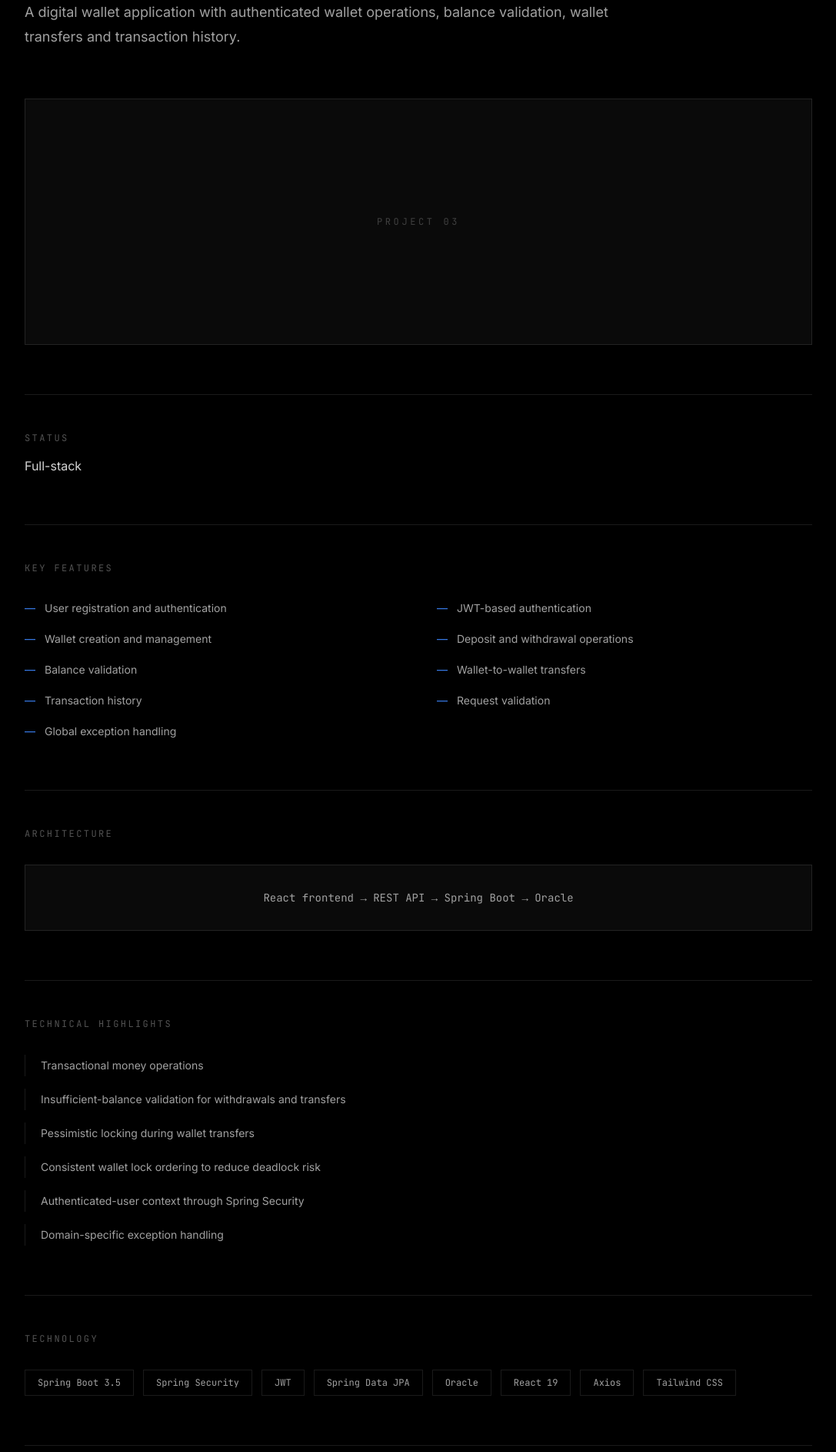
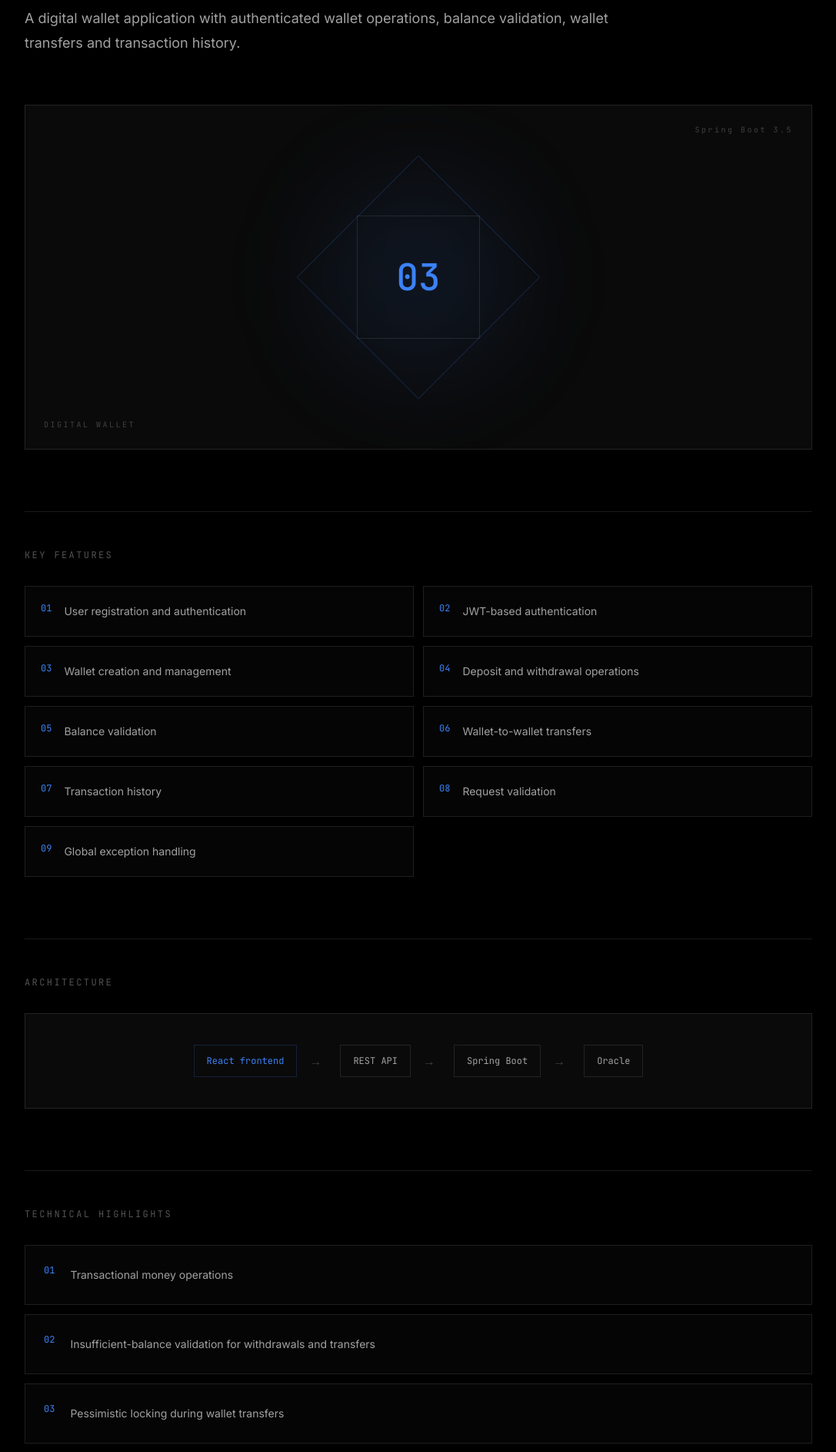
Before and after one commit to sunny-kumar-rana/portfolio, a React app: page /projects/digital-wallet in a window 1280 px wide. Shown: the part 380-2266 px from the top of the page at 77% size, without its empty margins (96-1183 px from the left). Built offline with nearby package versions, Linux system fonts and the light colour scheme; the HTML template or start-up script is replaced by a standard one.

Commit message:
project details page overhaul

```diff
--- a/src/pages/ProjectDetails.jsx
+++ b/src/pages/ProjectDetails.jsx
@@ -50,6 +50,8 @@ function ProjectDetails() {
 
                 {/* Header */}
                 <header className="mt-16">
+                    <div className="flex flex-col gap-8 lg:flex-row lg:items-end lg:justify-between">
+                        <div>
                             <p
                                 className={`font-mono text-xs tracking-[0.25em] ${accentClass}`}
                             >
@@ -63,47 +65,79 @@ function ProjectDetails() {
                             <p className="mt-3 text-lg text-neutral-500">
                                 {project.subtitle}
                             </p>
+                        </div>
 
-                    <p className="mt-8 max-w-3xl text-lg leading-8 text-neutral-400">
+                        <span className="font-mono text-xs tracking-[0.2em] text-neutral-600">
+                            {project.status}
+                        </span>
+                    </div>
+
+                    <p className="mt-10 max-w-3xl text-lg leading-8 text-neutral-400">
                         {project.description}
                     </p>
                 </header>
 
-                {/* Project visual placeholder */}
-                <div className="mt-16 flex min-h-80 items-center justify-center border border-white/10 bg-neutral-950">
+                {/* Project visual */}
+                <div className="group relative mt-16 flex min-h-80 items-center justify-center overflow-hidden border border-white/10 bg-neutral-950 transition-all duration-500 hover:border-white/20 lg:min-h-[28rem]">
                     <div
-                        className={`font-mono text-xs tracking-[0.3em] text-neutral-700`}
+                        className={`absolute h-64 w-64 rounded-full ${project.accent === 'red'
+                            ? 'bg-accent-red/10'
+                            : 'bg-accent-blue/10'
+                            } blur-3xl transition-all duration-700 group-hover:scale-125 group-hover:opacity-80`}
+                    />
+
+                    <div
+                        className={`relative flex h-56 w-56 rotate-45 items-center justify-center border ${project.accent === 'red'
+                            ? 'border-accent-red/20'
+                            : 'border-accent-blue/20'
+                            } transition-transform duration-700 group-hover:rotate-[135deg]`}
                     >
-                        PROJECT {project.number}
+                        <div className="flex h-40 w-40 -rotate-45 items-center justify-center border border-white/10 transition-transform duration-700 group-hover:-rotate-[135deg]">
+                            <span
+                                className={`font-mono text-5xl font-medium ${accentClass}`}
+                            >
+                                {project.number}
+                            </span>
                         </div>
                     </div>
 
-                {/* Status */}
-                <section className="mt-16 border-t border-white/10 pt-12">
-                    <p className="font-mono text-xs tracking-[0.2em] text-neutral-600">
-                        STATUS
-                    </p>
+                    <span className="absolute bottom-6 left-6 font-mono text-[10px] tracking-[0.25em] text-neutral-700">
+                        {project.title.toUpperCase()}
+                    </span>
 
-                    <p className="mt-4 text-neutral-300">
-                        {project.status}
-                    </p>
-                </section>
+                    <span className="absolute right-6 top-6 font-mono text-[10px] tracking-[0.25em] text-neutral-700">
+                        {project.technologies[0]}
+                    </span>
+                </div>
+
 
                 {/* Features */}
                 {project.features && (
-                    <section className="mt-16 border-t border-white/10 pt-12">
+                    <section className="mt-20 border-t border-white/10 pt-12">
                         <p className="font-mono text-xs tracking-[0.2em] text-neutral-600">
                             KEY FEATURES
                         </p>
 
-                        <div className="mt-8 grid gap-x-12 gap-y-4 sm:grid-cols-2">
-                            {project.features.map((feature) => (
+                        <div className="mt-8 grid gap-3 sm:grid-cols-2">
+                            {project.features.map((feature, index) => (
                                 <div
                                     key={feature}
-                                    className="flex gap-3 text-sm leading-6 text-neutral-400"
+                                    className="group border border-white/10 bg-neutral-950/50 p-5 transition-all duration-300 hover:-translate-y-0.5 hover:border-white/20"
                                 >
-                                    <span className={accentClass}>—</span>
-                                    <span>{feature}</span>
+                                    <div className="flex gap-4">
+                                        <span
+                                            className={`font-mono text-xs ${project.accent === 'red'
+                                                ? 'text-accent-red'
+                                                : 'text-accent-blue'
+                                                }`}
+                                        >
+                                            {String(index + 1).padStart(2, '0')}
+                                        </span>
+
+                                        <p className="text-sm leading-6 text-neutral-400 transition-colors duration-300 group-hover:text-neutral-300">
+                                            {feature}
+                                        </p>
+                                    </div>
                                 </div>
                             ))}
                         </div>
@@ -112,33 +146,68 @@ function ProjectDetails() {
 
                 {/* Architecture */}
                 {project.architecture && (
-                    <section className="mt-16 border-t border-white/10 pt-12">
+                    <section className="mt-20 border-t border-white/10 pt-12">
                         <p className="font-mono text-xs tracking-[0.2em] text-neutral-600">
                             ARCHITECTURE
                         </p>
 
-                        <div className="mt-8 overflow-x-auto border border-white/10 bg-neutral-950 px-6 py-8">
-                            <p className="whitespace-nowrap text-center font-mono text-sm text-neutral-400">
-                                {project.architecture}
-                            </p>
+                        <div className="mt-8 border border-white/10 bg-neutral-950 p-8 sm:p-10">
+                            <div className="flex flex-col items-center justify-center gap-4 text-center sm:flex-row sm:gap-6">
+                                {project.architecture
+                                    .split('→')
+                                    .map((part, index, parts) => (
+                                        <div
+                                            key={`${part}-${index}`}
+                                            className="flex items-center gap-4"
+                                        >
+                                            <span
+                                                className={`border px-4 py-3 font-mono text-xs ${index === 0
+                                                    ? project.accent === 'red'
+                                                        ? 'border-accent-red/20 text-accent-red'
+                                                        : 'border-accent-blue/20 text-accent-blue'
+                                                    : 'border-white/10 text-neutral-400'
+                                                    }`}
+                                            >
+                                                {part.trim()}
+                                            </span>
+
+                                            {index < parts.length - 1 && (
+                                                <span className="hidden text-neutral-700 sm:block">
+                                                    →
+                                                </span>
+                                            )}
+                                        </div>
+                                    ))}
+                            </div>
                         </div>
                     </section>
                 )}
 
                 {/* Technical highlights */}
                 {project.technicalHighlights && (
-                    <section className="mt-16 border-t border-white/10 pt-12">
+                    <section className="mt-20 border-t border-white/10 pt-12">
                         <p className="font-mono text-xs tracking-[0.2em] text-neutral-600">
                             TECHNICAL HIGHLIGHTS
                         </p>
 
-                        <div className="mt-8 space-y-4">
-                            {project.technicalHighlights.map((highlight) => (
+                        <div className="mt-8 space-y-3">
+                            {project.technicalHighlights.map((highlight, index) => (
                                 <div
                                     key={highlight}
-                                    className="border-l border-white/10 pl-5 text-sm leading-7 text-neutral-400"
+                                    className="group flex gap-5 border border-white/10 bg-neutral-950/50 p-6 transition-all duration-300 hover:border-white/20"
                                 >
+                                    <span
+                                        className={`shrink-0 font-mono text-xs ${project.accent === 'red'
+                                            ? 'text-accent-red'
+                                            : 'text-accent-blue'
+                                            }`}
+                                    >
+                                        {String(index + 1).padStart(2, '0')}
+                                    </span>
+
+                                    <p className="text-sm leading-7 text-neutral-400 transition-colors duration-300 group-hover:text-neutral-300">
                                         {highlight}
+                                    </p>
                                 </div>
                             ))}
                         </div>
@@ -146,16 +215,16 @@ function ProjectDetails() {
                 )}
 
                 {/* Technology */}
-                <section className="mt-16 border-t border-white/10 pt-12">
+                <section className="mt-20 border-t border-white/10 pt-12">
                     <p className="font-mono text-xs tracking-[0.2em] text-neutral-600">
                         TECHNOLOGY
                     </p>
 
-                    <div className="mt-8 flex flex-wrap gap-3">
+                    <div className="mt-8 flex flex-wrap gap-2">
                         {project.technologies.map((technology) => (
                             <span
                                 key={technology}
-                                className="border border-white/10 px-4 py-2 font-mono text-xs text-neutral-400"
+                                className="border border-white/10 px-4 py-2 font-mono text-xs text-neutral-500 transition-all duration-300 hover:border-white/20 hover:text-neutral-300"
                             >
                                 {technology}
                             </span>
@@ -164,18 +233,18 @@ function ProjectDetails() {
                 </section>
 
                 {/* Repositories */}
-                <section className="mt-16 border-t border-white/10 pt-12">
+                <section className="mt-20 border-t border-white/10 pt-12">
                     <p className="font-mono text-xs tracking-[0.2em] text-neutral-600">
                         REPOSITORIES
                     </p>
 
-                    <div className="mt-8 flex flex-wrap gap-6">
+                    <div className="mt-8 flex flex-wrap gap-x-8 gap-y-4">
                         {project.github.backend && (
                             <a
                                 href={project.github.backend}
                                 target="_blank"
                                 rel="noreferrer"
-                                className="text-sm text-neutral-300 transition-colors hover:text-accent-red"
+                                className="project-link project-link-red text-sm text-neutral-500"
                             >
                                 Backend ↗
                             </a>
@@ -186,7 +255,7 @@ function ProjectDetails() {
                                 href={project.github.frontend}
                                 target="_blank"
                                 rel="noreferrer"
-                                className="text-sm text-neutral-300 transition-colors hover:text-accent-blue"
+                                className="project-link project-link-blue text-sm text-neutral-500"
                             >
                                 Frontend ↗
                             </a>
@@ -197,13 +266,14 @@ function ProjectDetails() {
                                 href={project.github.repository}
                                 target="_blank"
                                 rel="noreferrer"
-                                className="text-sm text-neutral-300 transition-colors hover:text-accent-red"
+                                className="project-link project-link-red text-sm text-neutral-500"
                             >
                                 Repository ↗
                             </a>
                         )}
                     </div>
                 </section>
+                <div className="h-12" />
             </div>
         </main>
     )
```
Lines whose indentation alone changed are shown as unchanged.
